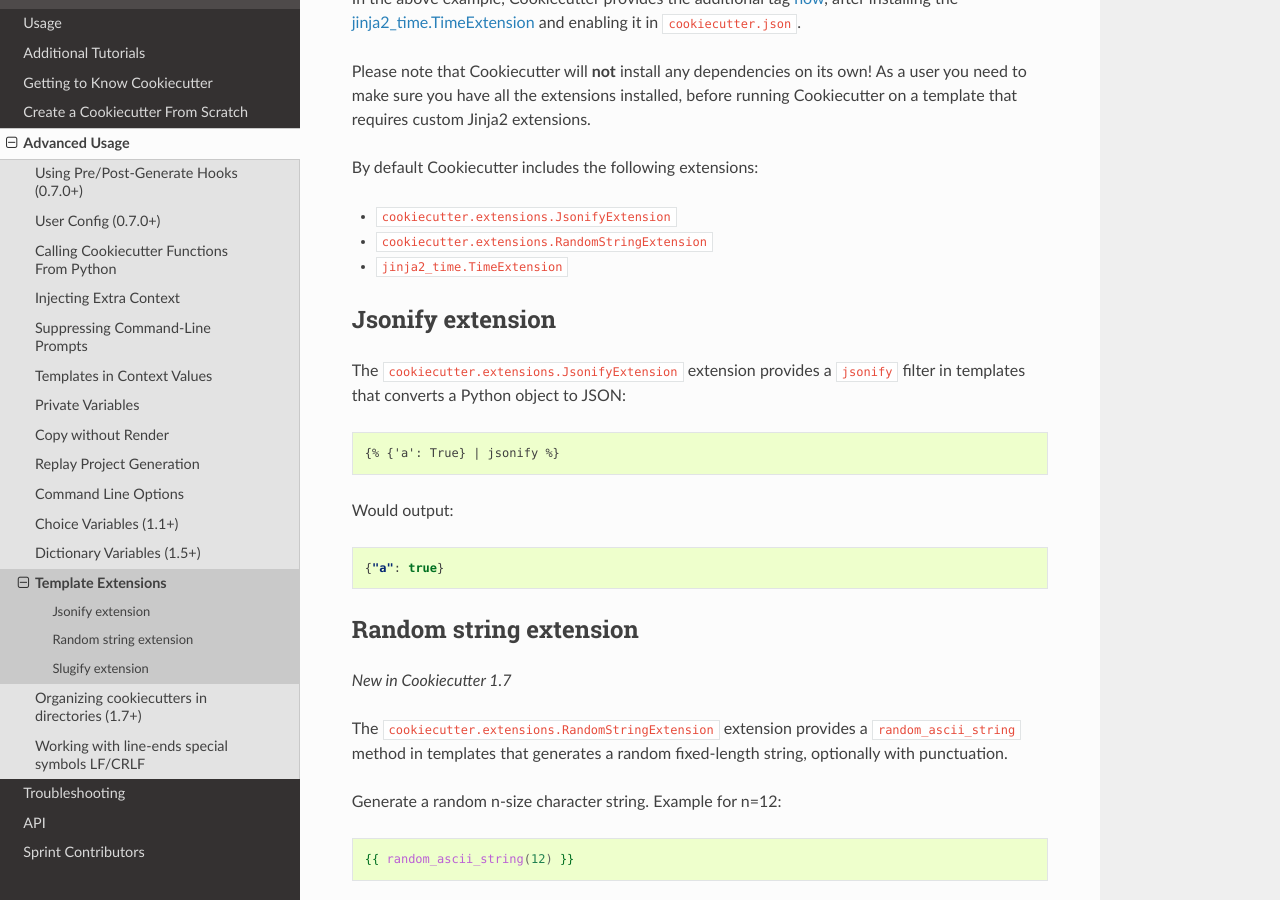
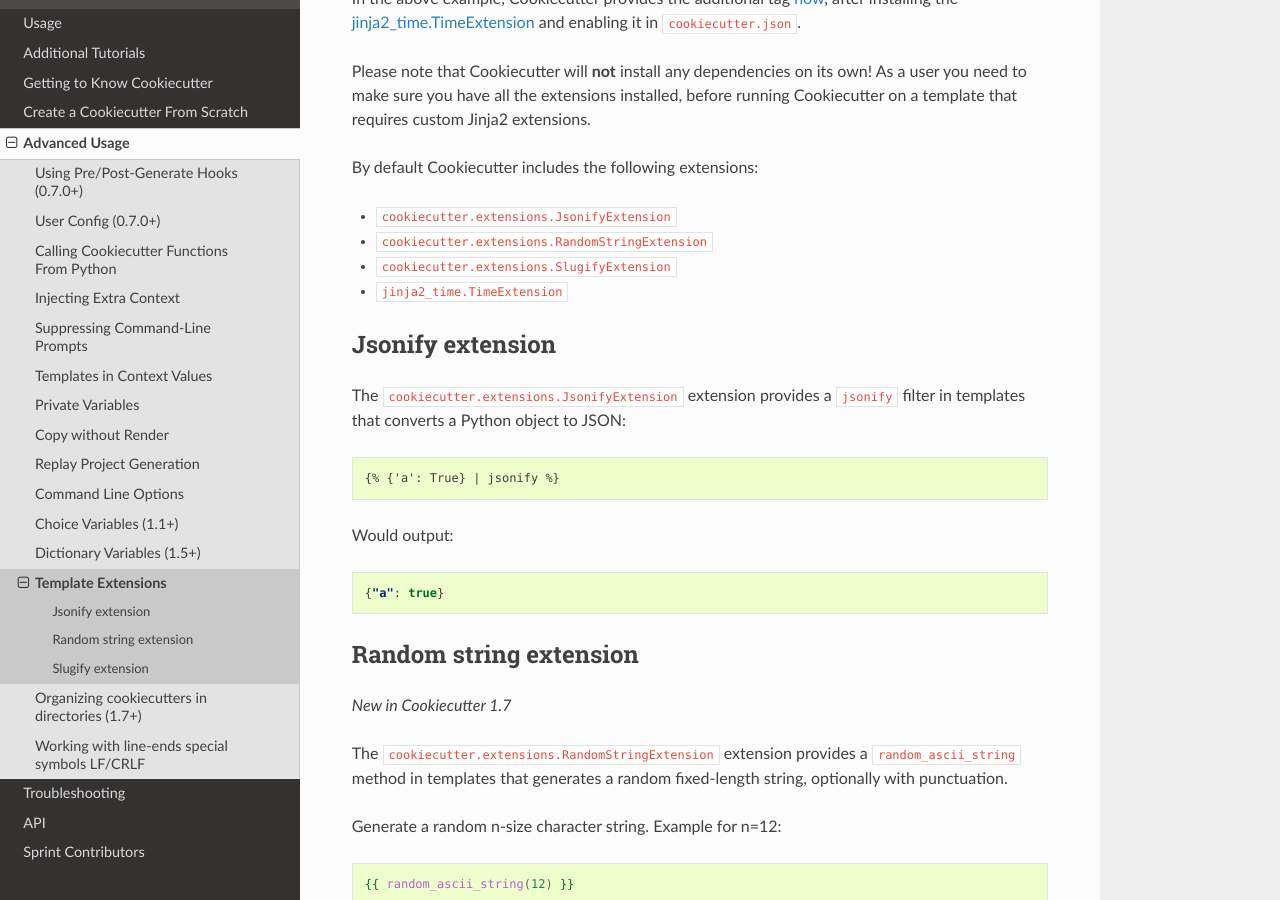
Before and after one commit to c-allen-tech/cookie, a Sphinx documentation site: the page built from docs/advanced/template_extensions.rst, in a window 1280 px wide and 900 px high, scrolled down 548 px. Built offline with Sphinx 7.4.7 and the Read the Docs theme 2.0.0, drawn with Linux system fonts in a browser that asks for light colours; formulas are drawn with MathJax 3.

Commit message:
Add slugify in the default extensions list (#1470)

```diff
--- a/docs/advanced/template_extensions.rst
+++ b/docs/advanced/template_extensions.rst
@@ -31,6 +31,7 @@ By default Cookiecutter includes the following extensions:
 
 - ``cookiecutter.extensions.JsonifyExtension``
 - ``cookiecutter.extensions.RandomStringExtension``
+- ``cookiecutter.extensions.SlugifyExtension``
 - ``jinja2_time.TimeExtension``
 
 Jsonify extension
```
